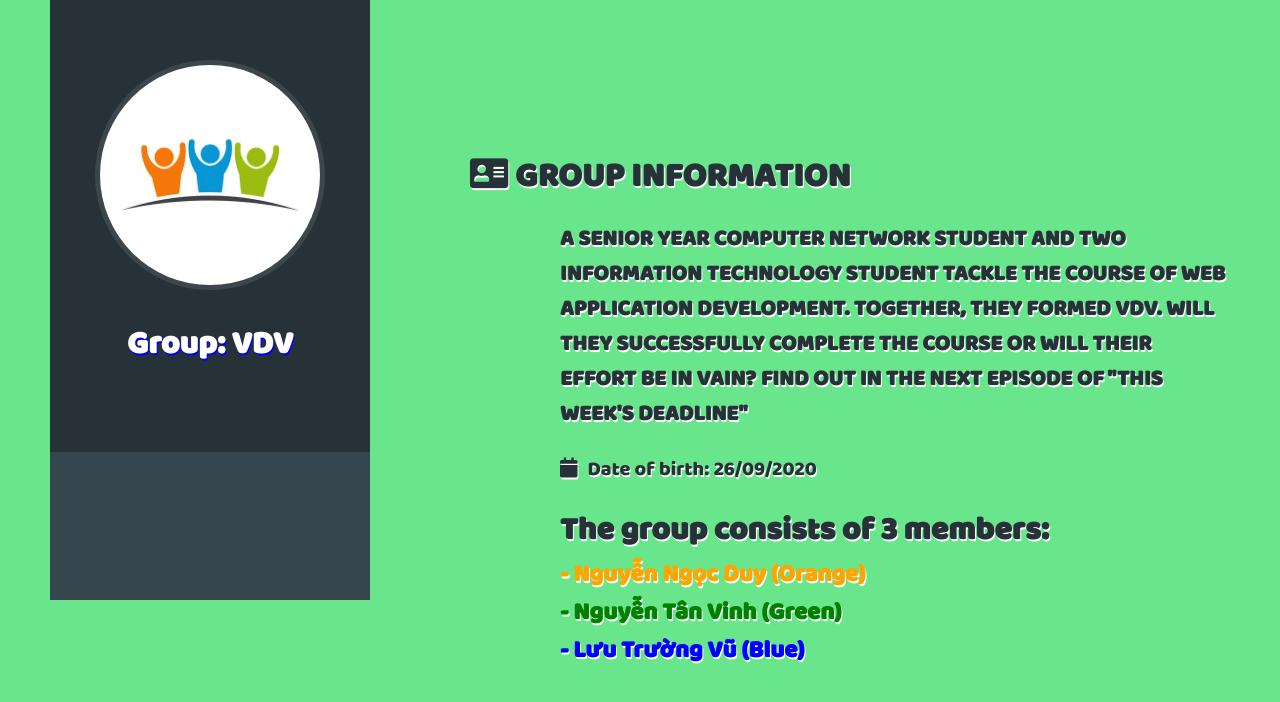
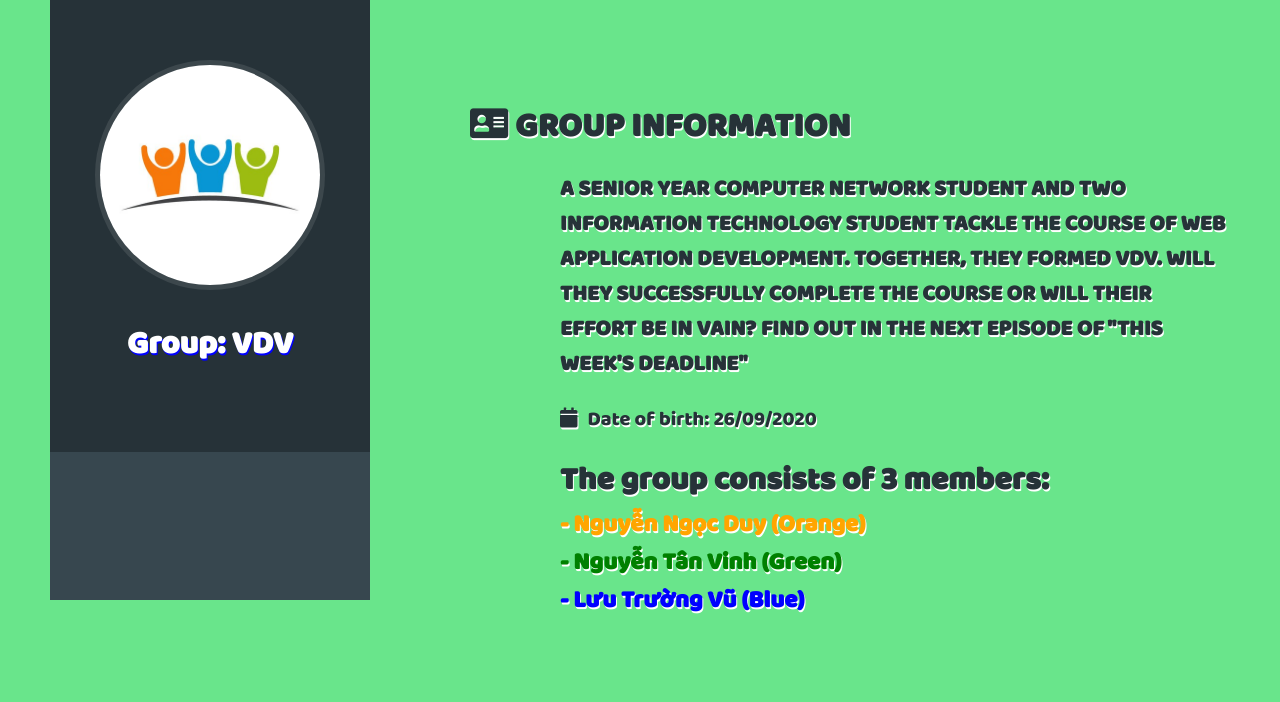
Before and after one commit to nguyentanvinh7a/GioiThieuNhom, a website: page VDV/default.html in a window 1280 px wide. Drawn offline with Linux system fonts and the light colour scheme.

Commit message:
Update default.css

```diff
--- a/VDV/assets/css/default.css
+++ b/VDV/assets/css/default.css
@@ -38,7 +38,7 @@ body {
 
 .content {
     width: 50%;
-    padding: 100px;
+    padding: 50px 100px;
 }
 
 
```
